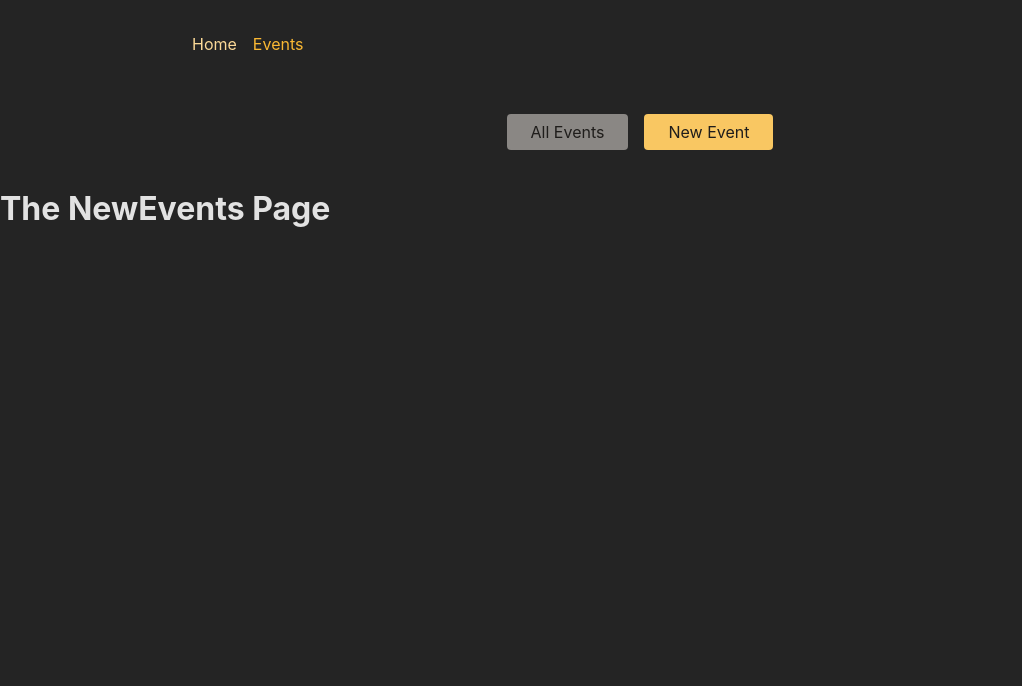
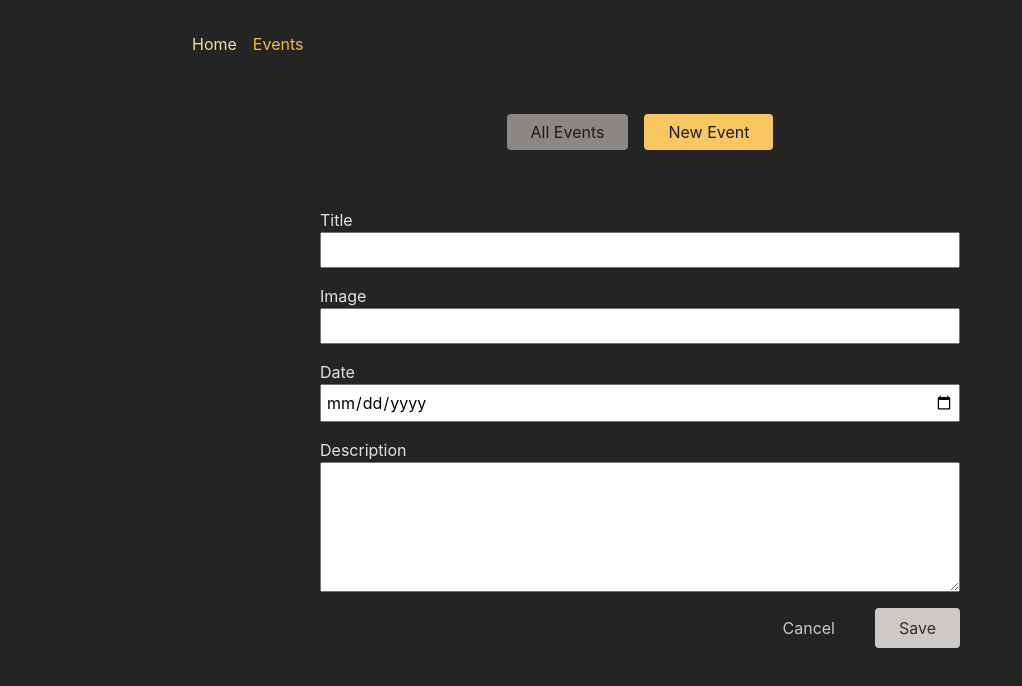
Before and after one commit to Mohammad-Shaikh-Ibrahim/React-Router, a React (Vite) app in the folder React_Router_Project/: page /events/new in a window 1280 px wide. Shown: the top 686 px of the page, without its empty margins (0-1022 px from the left). Built offline with nearby package versions, Linux system fonts and the light colour scheme.

Commit message:
Planning Data Submission

```diff
--- a/React_Router_Project/src/components/EventForm.jsx
+++ b/React_Router_Project/src/components/EventForm.jsx
@@ -1,3 +1,5 @@
+/* eslint-disable no-unused-vars */
+/* eslint-disable react/prop-types */
 
 import { useNavigate } from 'react-router-dom';
 
--- a/React_Router_Project/src/pages/EventDetailPage.jsx
+++ b/React_Router_Project/src/pages/EventDetailPage.jsx
@@ -1,3 +1,5 @@
+/* eslint-disable react-refresh/only-export-components */
+/* eslint-disable no-unused-vars */
 import { useRouteLoaderData, json } from "react-router-dom";
 import EventItem from '../components/EventItem'
 
--- a/React_Router_Project/src/pages/NewEventPage.jsx
+++ b/React_Router_Project/src/pages/NewEventPage.jsx
@@ -1,7 +1,9 @@
+import EventForm from "../components/EventForm";
+
 export default function NewEventPage() {
     return (
         <>
-            <h1>The NewEvents Page</h1>
+            <EventForm/>
         </>
     );
 }
```
